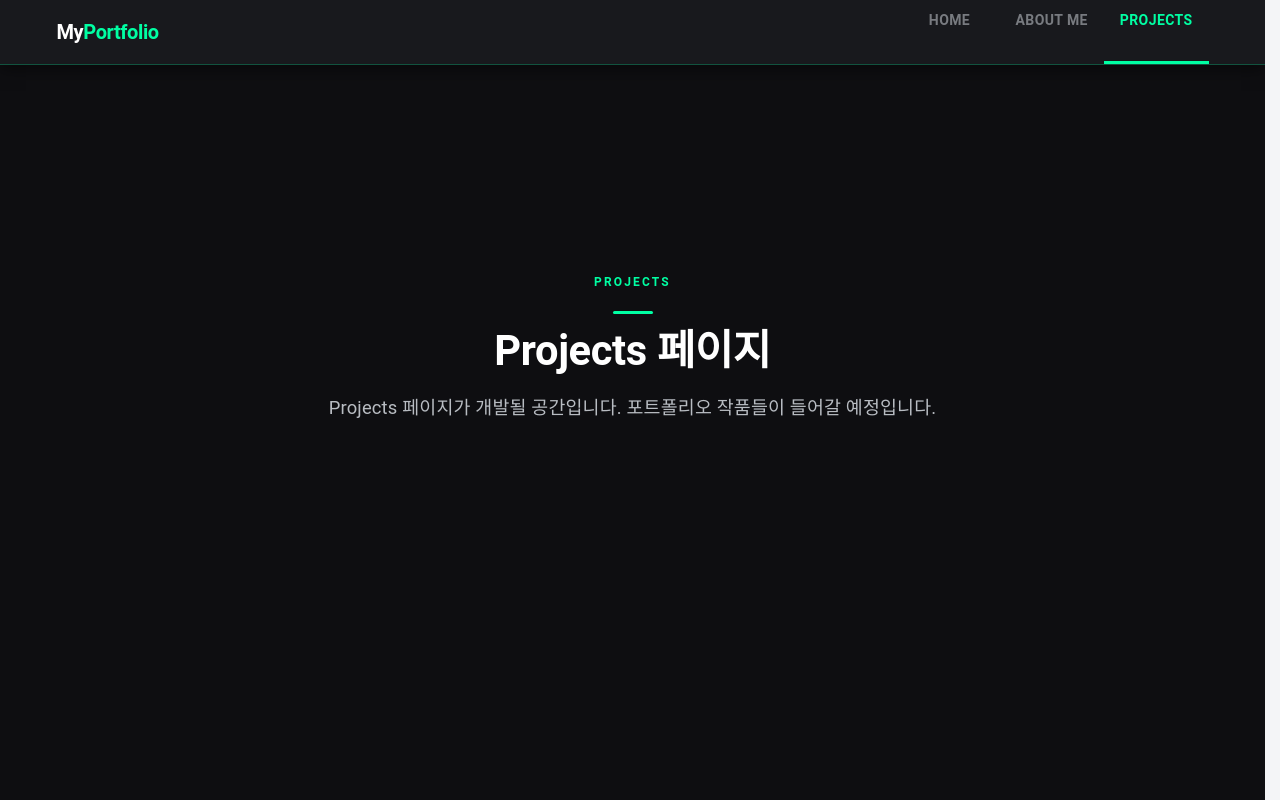
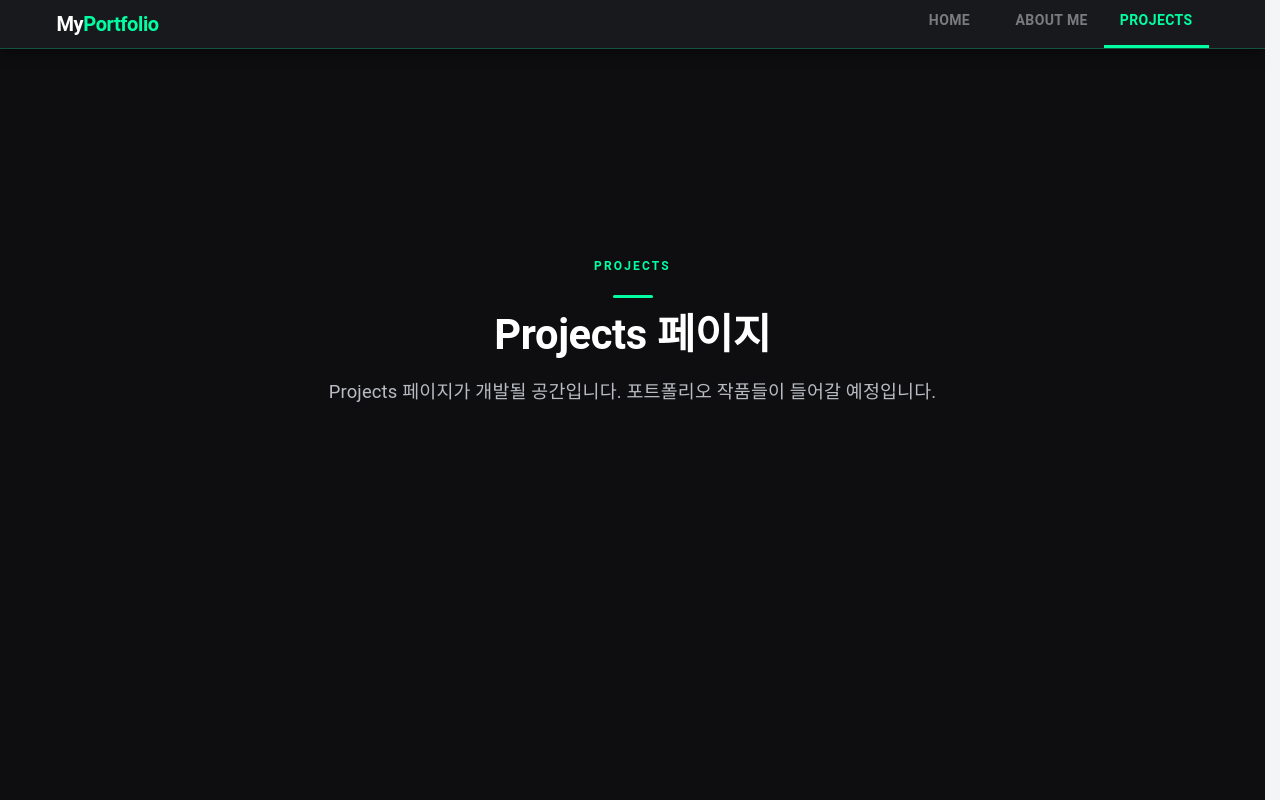
Before and after one commit to Kyo1901/my-portfolio, a React (Vite) app: page /#/projects in a window 1280 px wide. Built offline with nearby package versions, Linux system fonts and the light colour scheme.

Commit message:
헤더 높이 48px로 축소 (메뉴 텍스트 수직 중앙정렬 + 선택 표시선 간격 최소화)

```diff
--- a/src/components/common/nav-bar.jsx
+++ b/src/components/common/nav-bar.jsx
@@ -56,8 +56,10 @@ function NavBar() {
           sx={{
             flexDirection: { xs: 'column', sm: 'row' },
             justifyContent: 'space-between',
+            alignItems: 'center',
             gap: { xs: 1, sm: 0 },
             py: { xs: 1, sm: 0 },
+            minHeight: { sm: 48 },
           }}
         >
           <Typography
```
